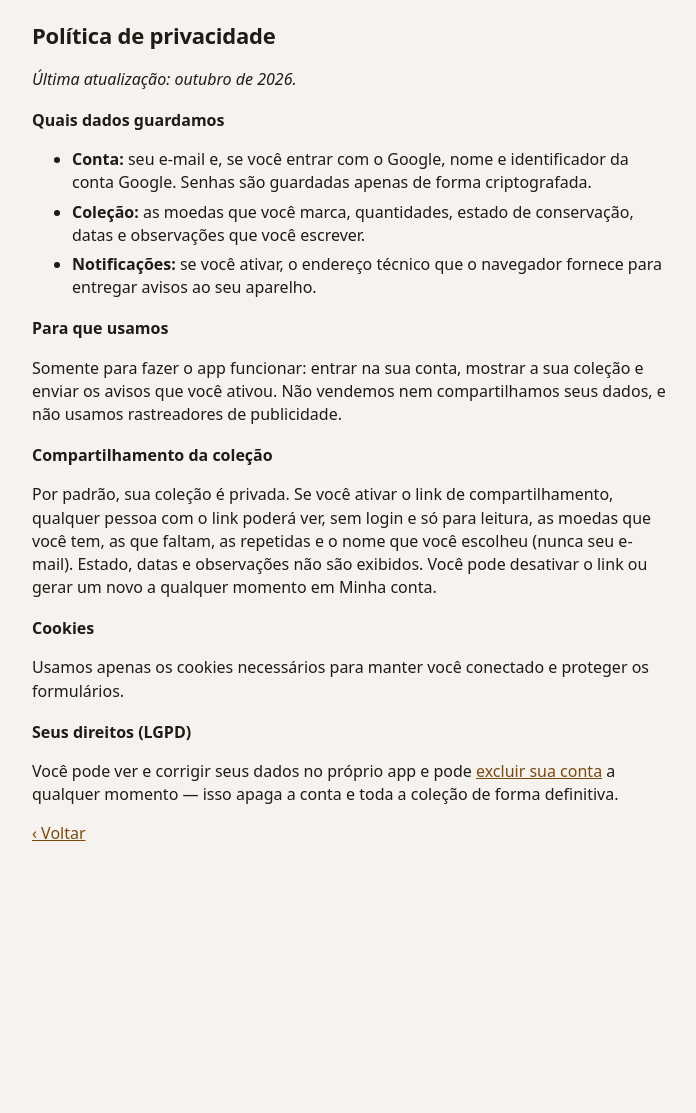
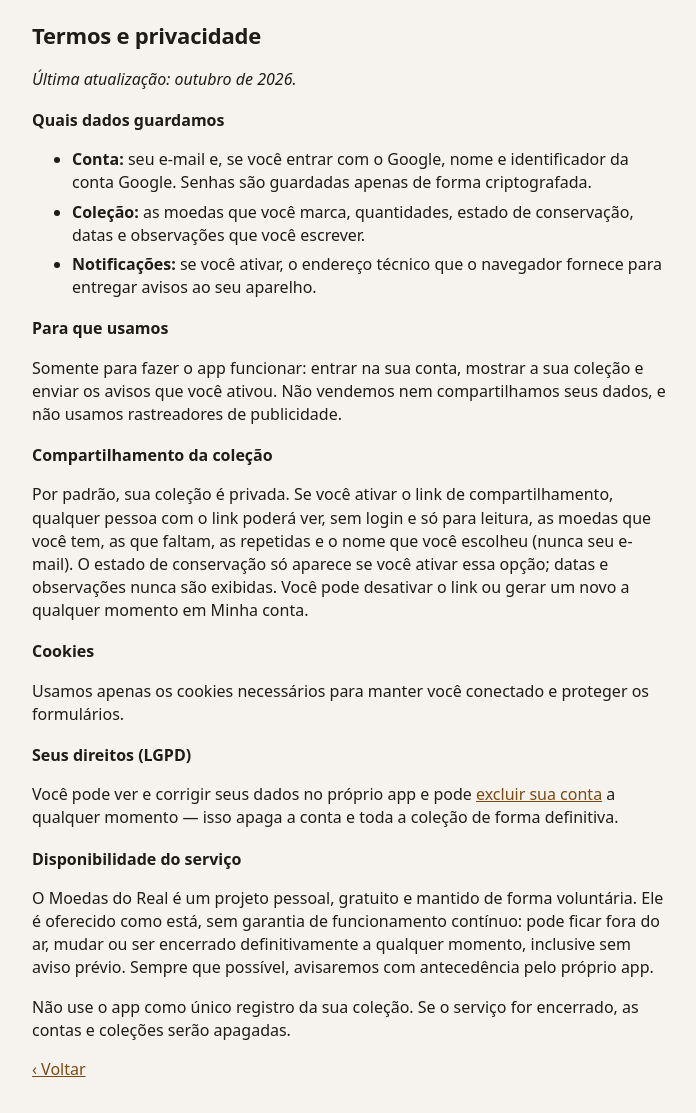
Before and after one commit to RhauanLeal/moedas, a Django app: page /privacidade/ in a window 1280 px wide. Shown: the whole page, without its empty margins (264-960 px from the left). Before the commit the page ends 841 px from the top, so only its background shows below. Run offline with Django 5.2, Linux system fonts and the light colour scheme; parts of the project's set-up code (start-up, migrations or seed data) failed here and were passed over.

Commit message:
feat: adicionar termos de uso de disponibilidade e aviso de concordancia no login
- Renomeia a pagina para "Termos e privacidade" (URL /privacidade/ mantida)
- Nova secao "Disponibilidade do servico": servico gratuito, sem garantia,
  pode ser encerrado sem aviso previo; dados apagados no encerramento
- Corrige o trecho sobre o estado de conservacao no link publico
- Aviso de concordancia nas telas de entrar e criar conta, cobrindo login social

Co-Authored-By: Claude Opus 5.5 <noreply@anthropic.com>

```diff
--- a/colecao/templates/colecao/conta.html
+++ b/colecao/templates/colecao/conta.html
@@ -85,7 +85,7 @@
   </form>
 
   <p class="auth-rodape">
-    <a href="{% url 'privacidade' %}">Política de privacidade</a> ·
+    <a href="{% url 'privacidade' %}">Termos e privacidade</a> ·
     <a href="{% url 'excluir_conta' %}" class="perigo-link">Excluir minha conta</a>
   </p>
 {% endblock %}
--- a/colecao/templates/colecao/privacidade.html
+++ b/colecao/templates/colecao/privacidade.html
@@ -1,8 +1,8 @@
 {% extends "base.html" %}
-{% block titulo %}Política de privacidade · Moedas do Real{% endblock %}
+{% block titulo %}Termos e privacidade · Moedas do Real{% endblock %}
 {% block conteudo %}
   <article class="texto-longo">
-    <h1>Política de privacidade</h1>
+    <h1>Termos e privacidade</h1>
     <p><i>Última atualização: outubro de 2026.</i></p>
 
     <h3>Quais dados guardamos</h3>
@@ -16,13 +16,17 @@
     <p>Somente para fazer o app funcionar: entrar na sua conta, mostrar a sua coleção e enviar os avisos que você ativou. Não vendemos nem compartilhamos seus dados, e não usamos rastreadores de publicidade.</p>
 
     <h3>Compartilhamento da coleção</h3>
-    <p>Por padrão, sua coleção é privada. Se você ativar o link de compartilhamento, qualquer pessoa com o link poderá ver, sem login e só para leitura, as moedas que você tem, as que faltam, as repetidas e o nome que você escolheu (nunca seu e-mail). Estado, datas e observações não são exibidos. Você pode desativar o link ou gerar um novo a qualquer momento em Minha conta.</p>
+    <p>Por padrão, sua coleção é privada. Se você ativar o link de compartilhamento, qualquer pessoa com o link poderá ver, sem login e só para leitura, as moedas que você tem, as que faltam, as repetidas e o nome que você escolheu (nunca seu e-mail). O estado de conservação só aparece se você ativar essa opção; datas e observações nunca são exibidas. Você pode desativar o link ou gerar um novo a qualquer momento em Minha conta.</p>
 
     <h3>Cookies</h3>
     <p>Usamos apenas os cookies necessários para manter você conectado e proteger os formulários.</p>
 
     <h3>Seus direitos (LGPD)</h3>
     <p>Você pode ver e corrigir seus dados no próprio app e pode <a href="{% url 'excluir_conta' %}">excluir sua conta</a> a qualquer momento — isso apaga a conta e toda a coleção de forma definitiva.</p>
+
+    <h3>Disponibilidade do serviço</h3>
+    <p>O Moedas do Real é um projeto pessoal, gratuito e mantido de forma voluntária. Ele é oferecido como está, sem garantia de funcionamento contínuo: pode ficar fora do ar, mudar ou ser encerrado definitivamente a qualquer momento, inclusive sem aviso prévio. Sempre que possível, avisaremos com antecedência pelo próprio app.</p>
+    <p>Não use o app como único registro da sua coleção. Se o serviço for encerrado, as contas e coleções serão apagadas.</p>
 
     {% if contato_email %}
     <h3>Contato</h3>
--- a/config/settings.py
+++ b/config/settings.py
@@ -200,7 +200,7 @@ VAPID_PUBLIC_KEY = os.environ.get("VAPID_PUBLIC_KEY", "")
 VAPID_PRIVATE_KEY = os.environ.get("VAPID_PRIVATE_KEY", "")
 VAPID_EMAIL = os.environ.get("VAPID_EMAIL", "")
 
-# Contato exibido na política de privacidade
+# Contato exibido na página Termos e privacidade
 CONTATO_EMAIL = os.environ.get("CONTATO_EMAIL", "")
 
 # Doação por Pix (tela "Minha conta"). Vazio = o cartão de apoio não aparece.
--- a/templates/account/login.html
+++ b/templates/account/login.html
@@ -24,5 +24,5 @@
     <a href="{% url 'account_reset_password' %}">Esqueci a senha</a>
     {% if cadastro_aberto %} · <a href="{% url 'account_signup' %}{% if redirect_field_value %}?{{ redirect_field_name }}={{ redirect_field_value|urlencode }}{% endif %}">Criar conta</a>{% endif %}
   </p>
-  <p class="auth-rodape"><a href="{% url 'privacidade' %}">Política de privacidade</a></p>
+  <p class="auth-rodape">Ao entrar ou criar uma conta, inclusive com Google, Microsoft ou Apple, você concorda com os <a href="{% url 'privacidade' %}">termos de uso e a política de privacidade</a>.</p>
 {% endblock %}
--- a/templates/account/signup.html
+++ b/templates/account/signup.html
@@ -25,5 +25,5 @@
   </form>
 
   <p class="auth-links">Já tem conta? <a href="{% url 'account_login' %}">Entrar</a></p>
-  <p class="auth-rodape">Ao criar a conta você concorda com a <a href="{% url 'privacidade' %}">política de privacidade</a>.</p>
+  <p class="auth-rodape">Ao criar uma conta, inclusive com Google, Microsoft ou Apple, você concorda com os <a href="{% url 'privacidade' %}">termos de uso e a política de privacidade</a>.</p>
 {% endblock %}
```
Also changed, not shown: README.md, 1 other file.
